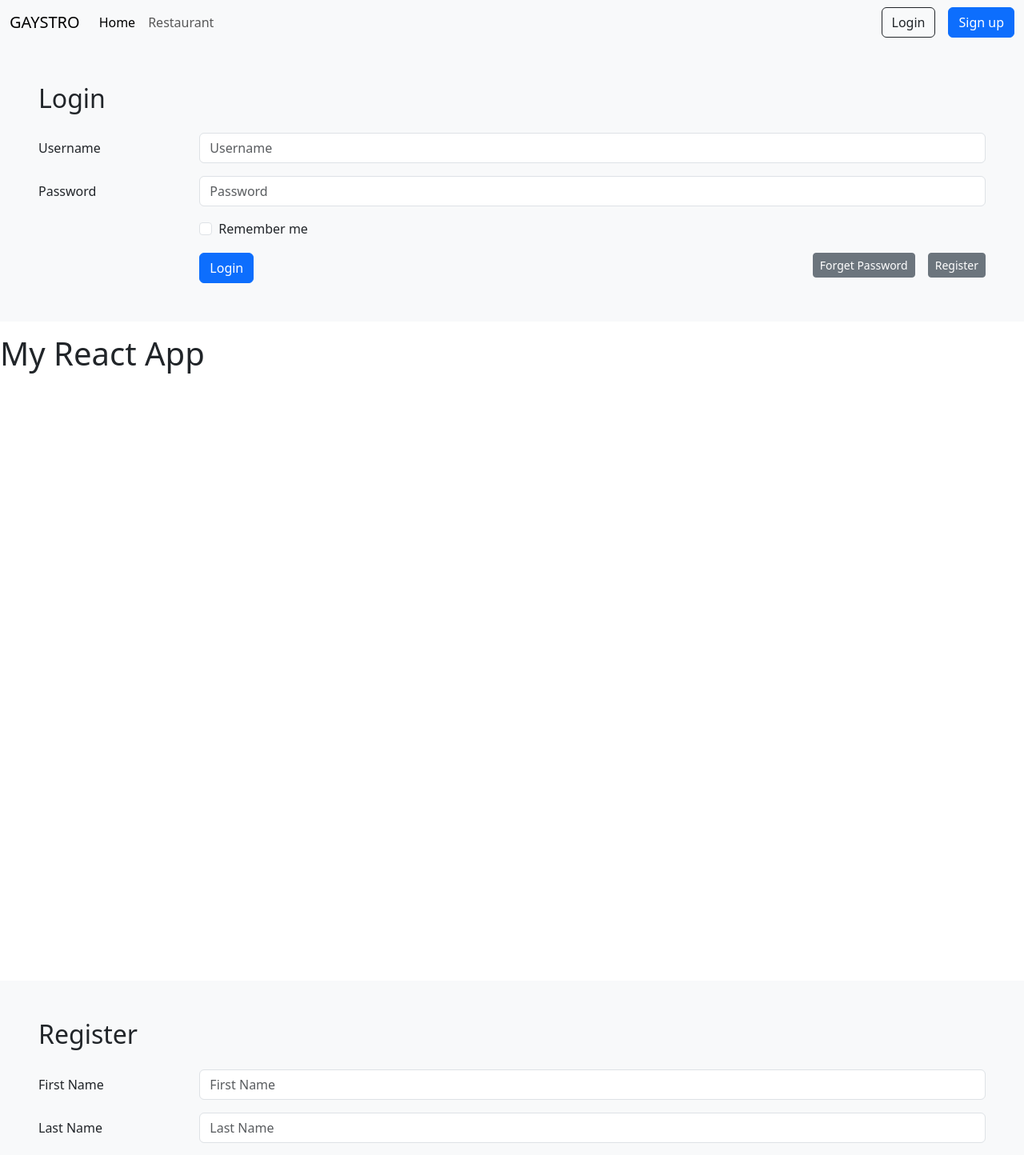
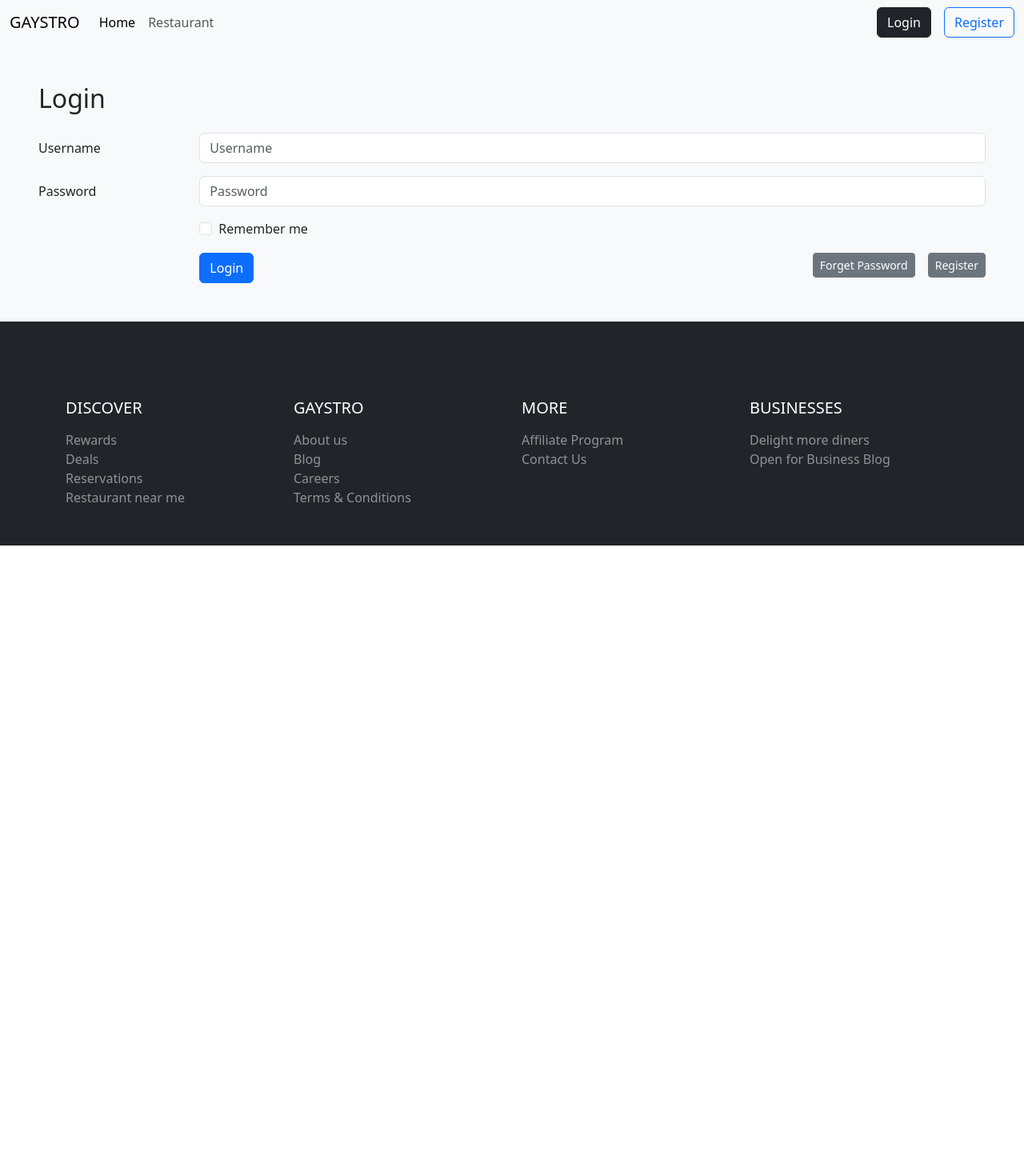
Before and after one commit to yungchu123/Restaurant-Finder-App, a React (Create React App) app in the folder client/: page /login in a window 1280 px wide. Shown: the top 1444 px of the page at 80% size. After the commit the page ends 800 px from the top, so only its background shows below. Built offline with nearby package versions, Linux system fonts and the light colour scheme.

Commit message:
add routing for login and register

```diff
--- a/client/src/App.js
+++ b/client/src/App.js
@@ -2,14 +2,17 @@ import Navbar from "./components/Navbar";
 import Footer from "./components/Footer";
 import LoginForm from "./components/LoginForm";
 import RegisterForm from "./components/RegisterForm";
+import { Routes, Route } from "react-router-dom";
 
 function App() {
   return (
     <div className="App">
           <Navbar />
-          <LoginForm />
-          <h1 className="mt-3 vh-100">My React App</h1>
-          <RegisterForm />
+          <Routes>
+              <Route path="/" element={<h1 className="mt-3 vh-100">Restaurant Finder</h1>} />
+              <Route path="/login" element={<LoginForm />} />
+              <Route path="/register" element={<RegisterForm />} />
+          </Routes>
           <Footer />
     </div>
   );
--- a/client/src/components/LoginForm.jsx
+++ b/client/src/components/LoginForm.jsx
@@ -35,8 +35,8 @@ const LoginForm = () => {
             <div class="row">
                 <div class="col-sm-10 offset-sm-2">
                     <button type="submit" class="btn btn-primary float-start">Login</button>
-                    <button type="submit" class="btn btn-secondary btn-sm float-end ">Register</button>
-                    <button type="submit" class="btn btn-secondary btn-sm float-end me-3">Forget Password</button>
+                    <a href="/register" class="btn btn-secondary btn-sm float-end">Register</a>
+                    <a href="/#" class="btn btn-secondary btn-sm float-end me-3">Forget Password</a>
                 </div>
             </div>
         </form>
--- a/client/src/components/Navbar.jsx
+++ b/client/src/components/Navbar.jsx
@@ -1,3 +1,5 @@
+import { NavLink } from "react-router-dom";
+
 const Navbar = () => {
   return (
     <nav className="navbar navbar-expand-lg navbar-light bg-light">
@@ -12,8 +14,8 @@ const Navbar = () => {
                     <a href="/#" className="nav-link nav-link">Restaurant</a>
                 </div>
                 <div className="navbar-nav ms-auto">
-                    <a href="/#" className="btn btn-outline-dark me-3">Login</a>
-                    <a href="/#" className="btn btn-primary">Sign up</a>
+                    <NavLink to="/login" exact={true} className="btn btn-outline-dark me-3">Login</NavLink>
+                    <NavLink to="/register" className="btn btn-outline-primary">Register</NavLink>
                 </div>
             </div>
         </div>
--- a/client/src/index.js
+++ b/client/src/index.js
@@ -2,10 +2,11 @@ import React from 'react';
 import ReactDOM from 'react-dom/client';
 import 'bootstrap/dist/css/bootstrap.css';
 import App from './App';
+import { BrowserRouter } from 'react-router-dom';
 
 const root = ReactDOM.createRoot(document.getElementById('root'));
 root.render(
-  <React.StrictMode>
-    <App />
-  </React.StrictMode>
+  <BrowserRouter>
+      <App />
+  </BrowserRouter>
 );
```
